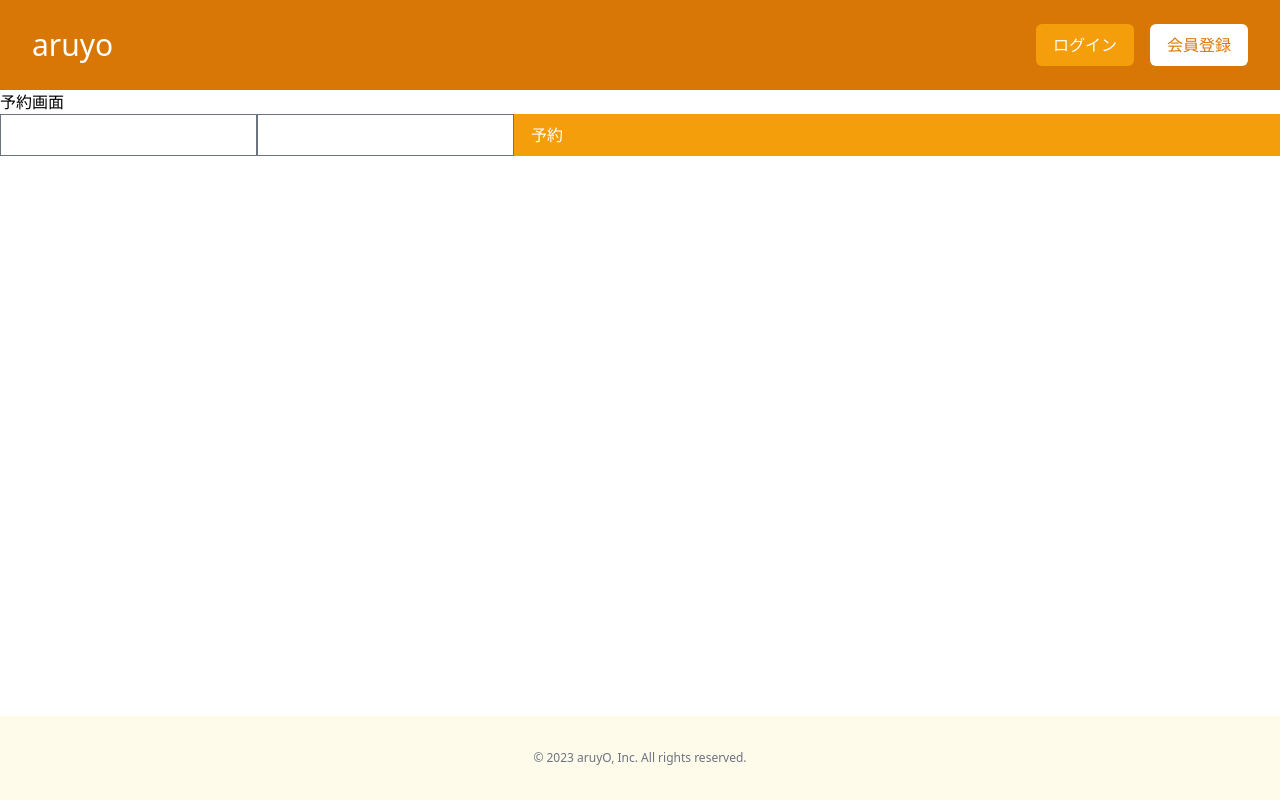
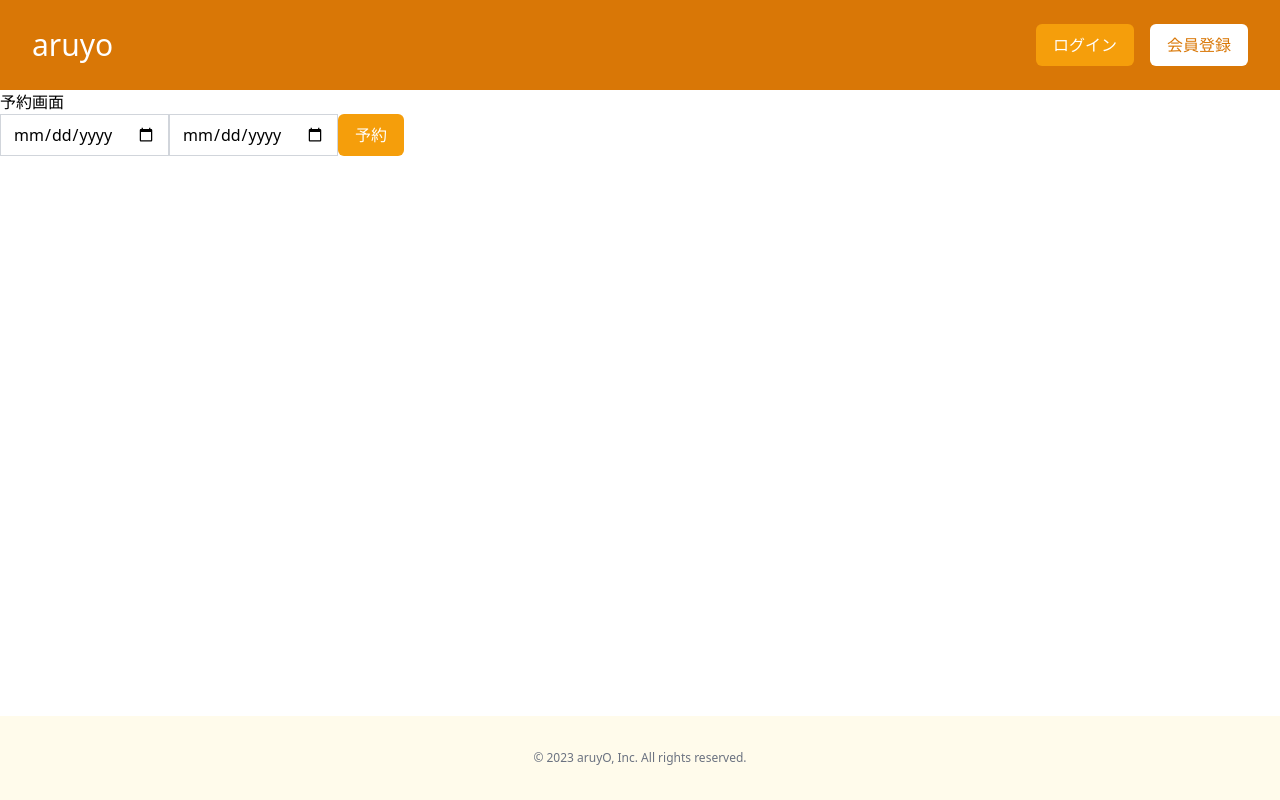
Before and after one commit to BC01-Team/aruyO, a Next.js app in the folder frontend/: page /search/items/reserve/1 in a window 1280 px wide. Built offline with nearby package versions, Linux system fonts and the light colour scheme; no server answers.

Commit message:
日付選択をDatepickerに変更

```diff
--- a/frontend/src/pages/search/items/reserve/[id].tsx
+++ b/frontend/src/pages/search/items/reserve/[id].tsx
@@ -29,6 +29,10 @@ const ReserveItem = () => {
       });
   }, []);
 
+  const getDays = () => {
+
+  }
+
   const onSubmit = async (data: FieldValues) => {
     console.log(data);
     const items_copy = item?.info;
@@ -46,6 +50,21 @@ const ReserveItem = () => {
       status: "予約承認待ち"
     };
 
+
+    // 文字列から型を変更
+    const date1 = new Date(startDate);
+    const date2 = new Date(endDate);
+
+    // 料金計算　単価×日数
+    console.log("日付", startDate, typeof startDate);
+    console.log("変換", date1, typeof date1);
+
+    let result = ( date2 - date1 ) / 86400000 + 1;
+    console.log("結果", result);
+
+    const totalAmount = item?.info?.price * result;
+    console.log(totalAmount);
+
     await axiosInstance
       .post("/reserves", orderData)
       .then((res) => {
@@ -61,10 +80,28 @@ const ReserveItem = () => {
       <h1>予約画面</h1>
       <p>{item?.info?.name}</p>
       <p>{item?.info?.price}</p>
-      <div className="bg-amber-500">
+      <div>
         <form onSubmit={handleSubmit(onSubmit)}>
-          <input className="border" {...register('startDate')} />
-          <input  className="border" {...register('endDate')} />
+          <input type="date" className="border-gray-300" {...register('startDate')} />
+          <input type="date" className="border-gray-300" {...register('endDate')} />
+          {/* <div className="flex items-center justify-center">
+            <div className="datepicker relative form-floating mb-3 xl:w-96">
+              <input type="text"
+                className="form-control block w-full px-3 py-1.5 text-base font-normal text-gray-700 bg-white bg-clip-padding border border-solid border-gray-300 rounded transition ease-in-out m-0 focus:text-gray-700 focus:bg-white focus:border-blue-600 focus:outline-none"
+                placeholder="Select a date"
+                {...register('startDate')}
+              />
+              <label className="text-gray-700">受取日</label>
+            </div>
+            <div className="datepicker relative form-floating mb-3 xl:w-96">
+              <input type="text"
+                className="form-control block w-full px-3 py-1.5 text-base font-normal text-gray-700 bg-white bg-clip-padding border border-solid border-gray-300 rounded transition ease-in-out m-0 focus:text-gray-700 focus:bg-white focus:border-blue-600 focus:outline-none"
+                placeholder="Select a date"
+                {...register('endDate')}
+              />
+              <label className="text-gray-700">返却日</label>
+            </div>
+          </div> */}
           <Button type="submit">予約</Button>
         </form>
       </div>
```
